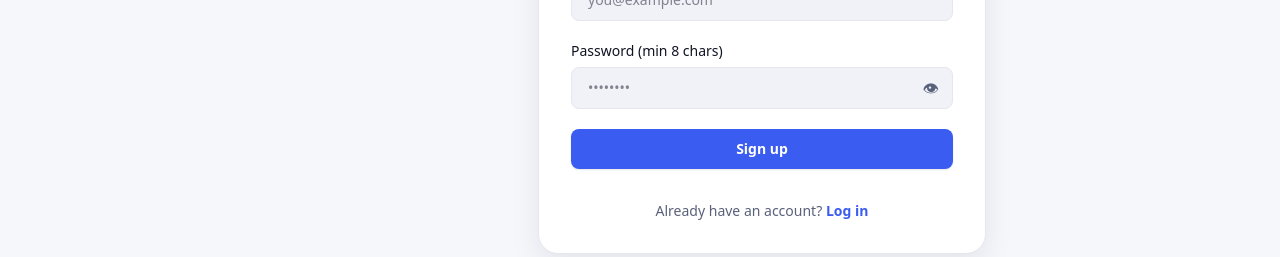
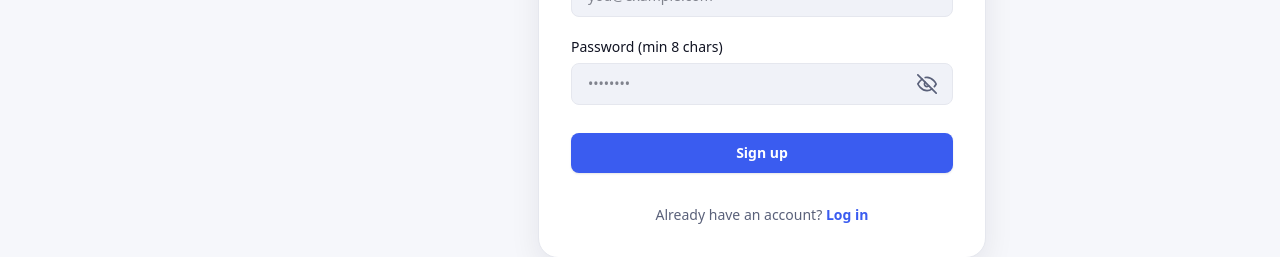
Before and after one commit to zihad2400/deencircle, a Next.js app: page /register in a window 1280 px wide. Shown: the part 446-703 px from the top of the page. Built offline with nearby package versions, Linux system fonts and the light colour scheme; no server answers.

Commit message:
Add premium eye icon to register password field

```diff
--- a/app/register/page.js
+++ b/app/register/page.js
@@ -36,10 +36,7 @@ export default function RegisterPage() {
       }
 
       toast.success("Welcome!", "Account created successfully.");
-
-      // সাইন আপের পর AuthContext আপডেট (রিফ্রেশ ছাড়া)
       login({ id: data.user.id, email, displayName, role: "user" });
-
       router.push("/");
       router.refresh();
     } catch (e) {
@@ -80,16 +77,41 @@ export default function RegisterPage() {
           <div>
             <label className="block text-sm font-medium mb-1.5">Password (min 8 chars)</label>
             <div className="relative">
-              <input type={showPass ? "text" : "password"} required minLength={8} value={password} onChange={(e) => setPassword(e.target.value)} placeholder="••••••••"
-                className="w-full rounded-ts-sm border border-ts-border bg-ts-surface-2 px-4 py-2.5 pr-12 text-sm transition-all focus:outline-none focus:ring-2 focus:ring-ts-primary/40 focus:border-ts-primary" />
-              <button type="button" onClick={() => setShowPass(!showPass)} className="absolute right-2 top-1/2 -translate-y-1/2 text-ts-muted hover:text-ts-text p-1.5 focus:outline-none" tabIndex={-1}>
-                {showPass ? "🙈" : "👁"}
+              <input
+                type={showPass ? "text" : "password"}
+                required
+                minLength={8}
+                value={password}
+                onChange={(e) => setPassword(e.target.value)}
+                placeholder="••••••••"
+                className="w-full rounded-ts-sm border border-ts-border bg-ts-surface-2 px-4 py-2.5 pr-12 text-sm transition-all focus:outline-none focus:ring-2 focus:ring-ts-primary/40 focus:border-ts-primary"
+              />
+
+              {/* Eye Icon Button */}
+              <button
+                type="button"
+                onClick={() => setShowPass(!showPass)}
+                className="absolute right-3 top-1/2 -translate-y-1/2 text-ts-muted hover:text-ts-primary transition-colors p-1"
+                tabIndex={-1}
+                aria-label={showPass ? "Hide password" : "Show password"}
+              >
+                {showPass ? (
+                  <svg xmlns="http://www.w3.org/2000/svg" width="20" height="20" viewBox="0 0 24 24" fill="none" stroke="currentColor" strokeWidth="2" strokeLinecap="round" strokeLinejoin="round">
+                    <path d="M1 12s4-8 11-8 11 8 11 8-4 8-11 8-11-8-11-8z"></path>
+                    <circle cx="12" cy="12" r="3"></circle>
+                  </svg>
+                ) : (
+                  <svg xmlns="http://www.w3.org/2000/svg" width="20" height="20" viewBox="0 0 24 24" fill="none" stroke="currentColor" strokeWidth="2" strokeLinecap="round" strokeLinejoin="round">
+                    <path d="M17.94 17.94A10.07 10.07 0 0 1 12 20c-7 0-11-8-11-8a18.45 18.45 0 0 1 5.06-5.94M9.9 4.24A9.12 9.12 0 0 1 12 4c7 0 11 8 11 8a18.5 18.5 0 0 1-2.16 3.19m-6.72-1.07a3 3 0 1 1-4.24-4.24"></path>
+                    <line x1="1" y1="1" x2="23" y2="23"></line>
+                  </svg>
+                )}
               </button>
             </div>
           </div>
 
           <button type="submit" disabled={busy}
-            className="w-full mt-2 rounded-ts-sm bg-ts-primary text-ts-primary-text py-2.5 text-sm font-semibold shadow-ts-1 transition-all hover:bg-ts-primary/90 hover:shadow-ts-2 disabled:opacity-70 flex items-center justify-center gap-2">
+            className="w-full mt-2 rounded-ts-sm bg-ts-primary text-ts-primary-text py-2.5 text-sm font-semibold shadow-ts-1 transition-all hover:bg-ts-primary/90 hover:shadow-ts-2 disabled:opacity-70">
             {busy ? "Creating account..." : tr("nav.register")}
           </button>
         </form>
```
